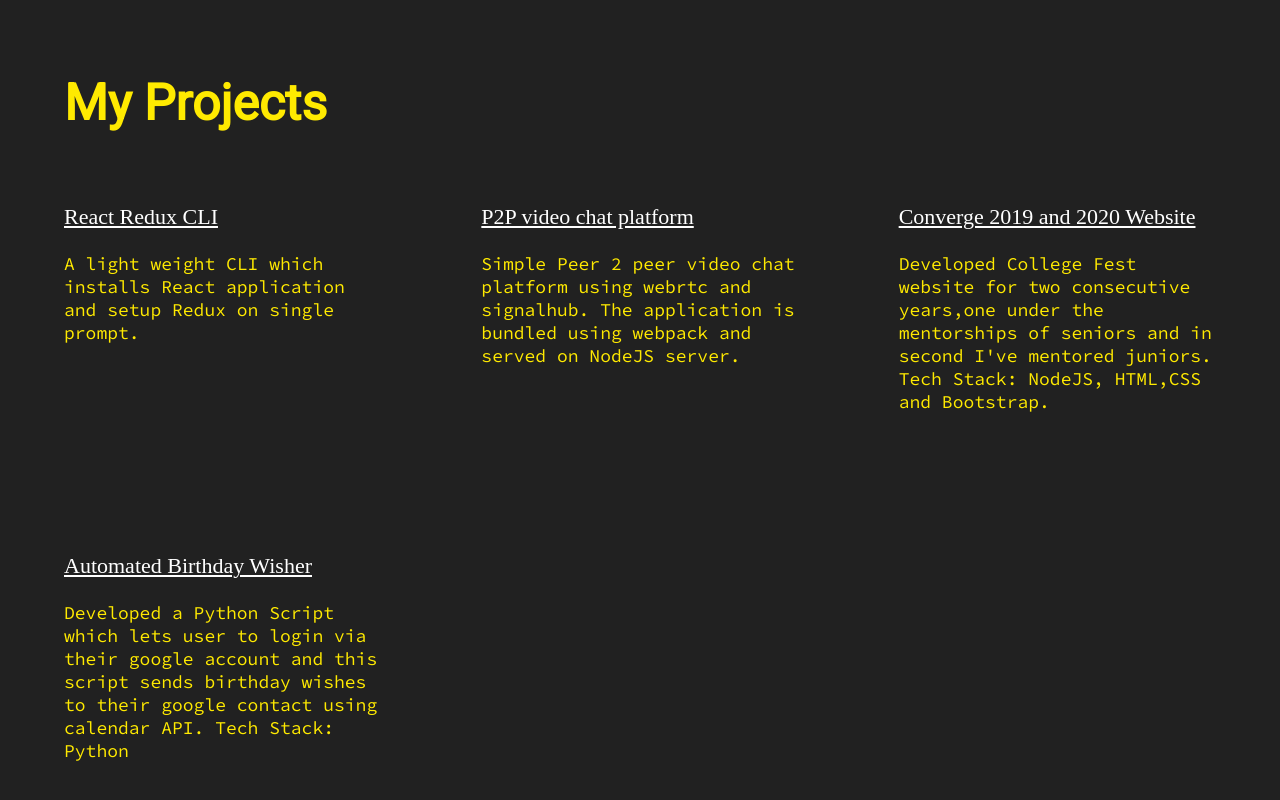
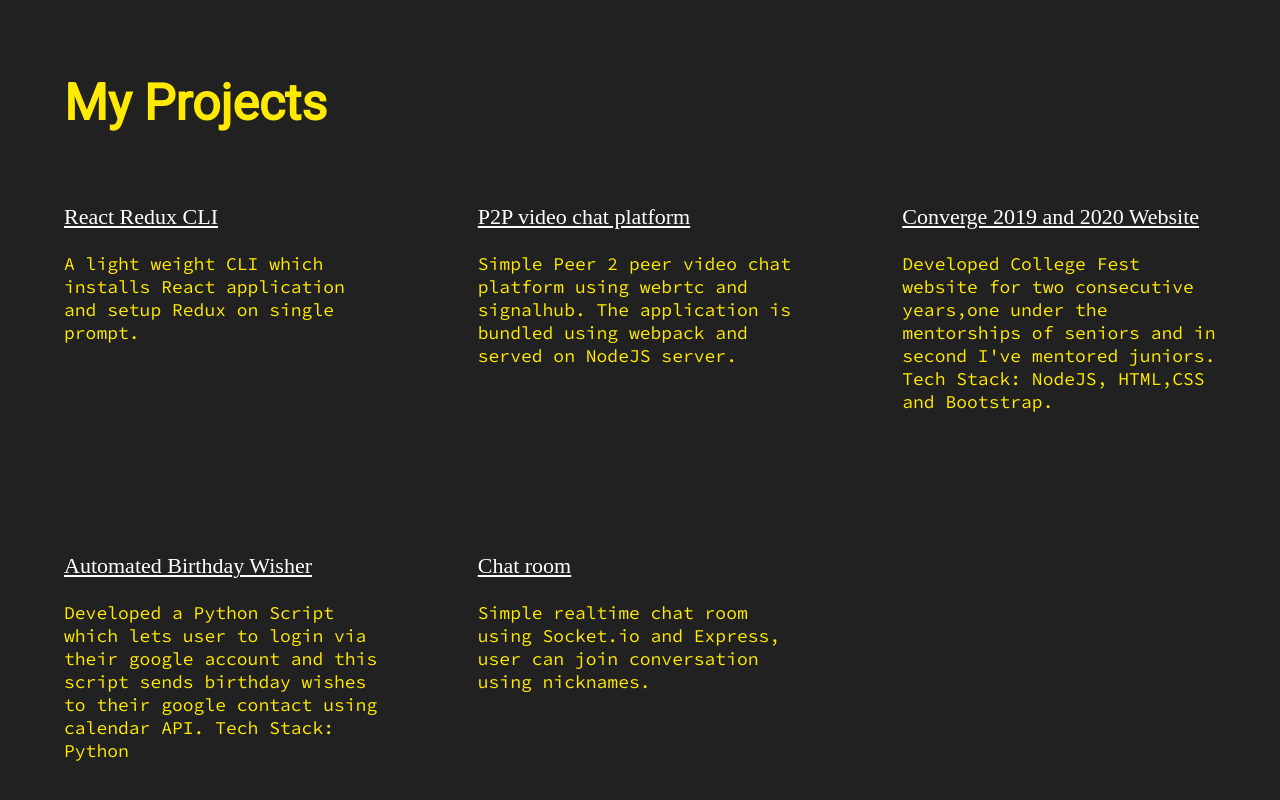
Before and after one commit to lakshyabatman/lakshyabatman.github.io, a React (Create React App) app: page / in a window 1280 px wide. Shown: the part 3269-4069 px from the top of the page. Built offline with nearby package versions, Linux system fonts and the light colour scheme; a web font is replaced by a local one.

Commit message:
Added a project

```diff
--- a/src/components/Projects.js
+++ b/src/components/Projects.js
@@ -22,6 +22,10 @@ class Projects extends Component {
                     title:"Automated Birthday Wisher",
                     content:"Developed a Python Script which lets user to login via their google account and this script sends birthday wishes to their google contact using calendar API. Tech Stack: Python"
                 },
+                {
+                    title:"Chat room",
+                    content:"Simple realtime chat room using Socket.io and Express, user can join conversation using nicknames."
+                }
 
             ]
             }
```
